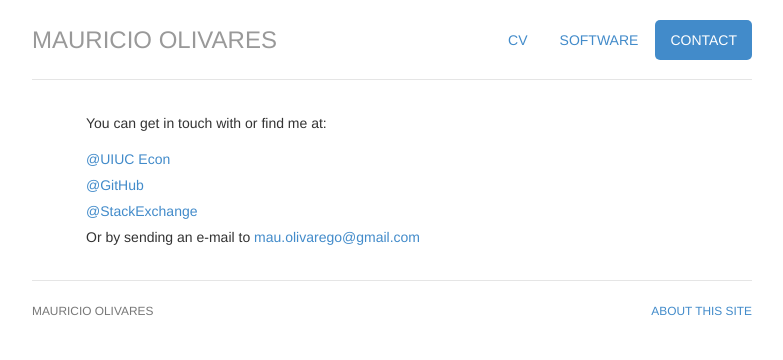
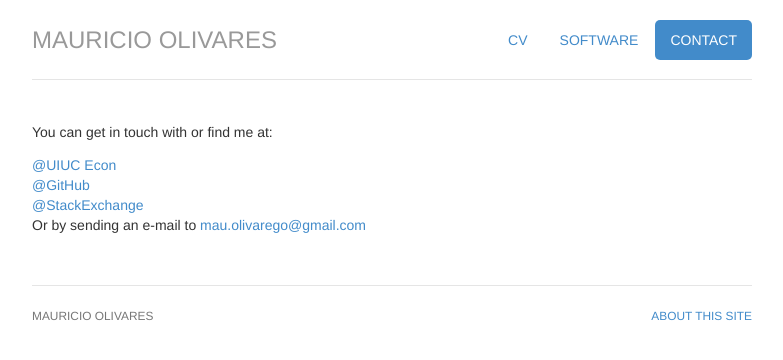
Before and after one commit to mauolivares/mauolivares.github.io, a Jekyll site: the page built from contact/index.html, in a window 1280 px wide. Shown: the top 360 px of the page, without its empty margins (248-1031 px from the left). Built offline with Jekyll 4.4.1, drawn with Linux system fonts in a browser that asks for light colours.

Commit message:
update index.html

```diff
--- a/contact/index.html
+++ b/contact/index.html
@@ -2,12 +2,13 @@
 layout: default
 title: Contact
 cv: passive
+software: passive
 projects: passive
 notes: passive
 contact: active
 description: Contact information for Mauricio Olivares.
 ---
-<div class="contact">
+<div class="row marketing">
 
 	<p>You can get in touch with or find me at:</p>
 
```
